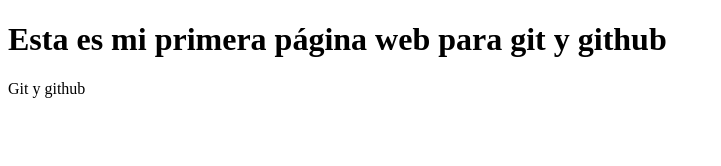
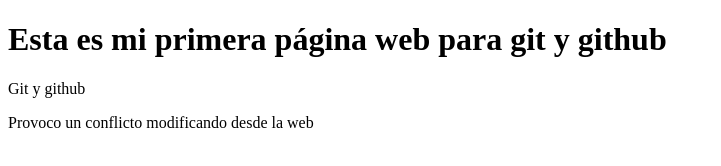
Before and after one commit to maxfernandezUOC/pagina-web, a plain HTML site: page index.html in a window 1280 px wide. Shown: the whole page, without its empty margins (0-721 px from the left). Drawn offline with Linux system fonts and the light colour scheme.

Commit message:
Provoco conficto

```diff
--- a/index.html
+++ b/index.html
@@ -8,6 +8,7 @@
 
 <h1>Esta es mi primera página web para git y github</h1>
 <p>Git y github</p>
+<p>Provoco un conflicto modificando desde la web</p>
 
 </body>
 </html>
```
